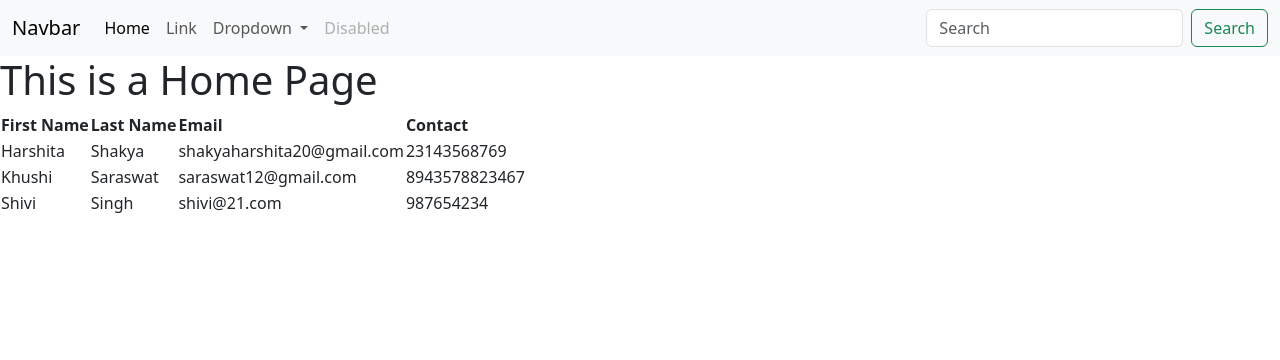
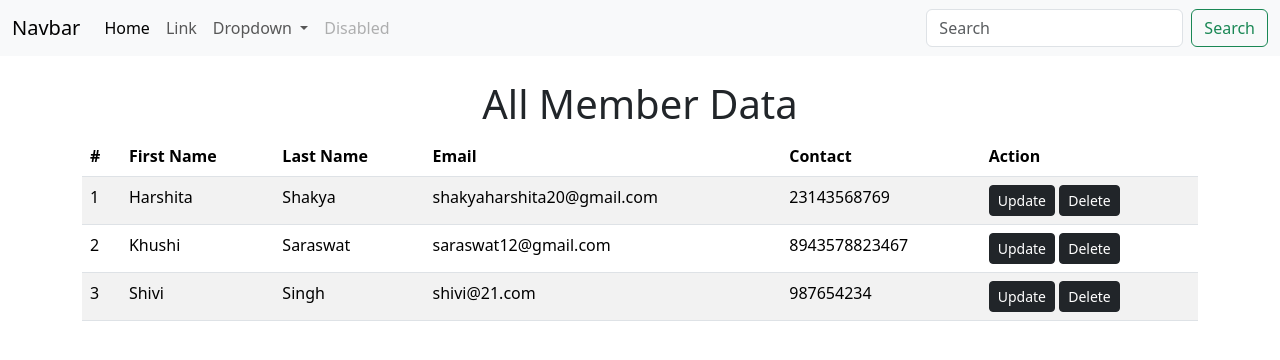
Before and after one commit to HarshitaShakya/Django-Project, a Django app: page / in a window 1280 px wide. Shown: the top 360 px of the page. Run offline with Django 5.2, Linux system fonts and the light colour scheme; data comes from the database, SQL or seed files in the repository.

Commit message:
Initial commit

```diff
--- a/myproject/myapp/urls.py
+++ b/myproject/myapp/urls.py
@@ -4,4 +4,7 @@ from . import views
 
 urlpatterns = [
     path('', views.home, name='home'),
+    path('member/add/', views.add_member, name='member_add'),
+    path('member/<int:pk>/update/', views.update_member, name='member_update'),
+    path('member/<int:pk>/delete/', views.delete_member, name='member_delete'),
 ]
--- a/myproject/myapp/views.py
+++ b/myproject/myapp/views.py
@@ -1,12 +1,42 @@
-from django.shortcuts import render
+from django.shortcuts import render, redirect, get_object_or_404
 
 from .models import Member
 
 # Create your views here.
 def home(request):
-    # Fetch all members so the template can render them in a table.
     members = Member.objects.all()
+    return render(request, 'home.html', {
+        'members': members,
+    })
 
-    return render(request, 'home.html', {
-        'all': members,
-    })
+
+def add_member(request):
+    if request.method == 'POST':
+        fname = request.POST.get('fname', '').strip()
+        lname = request.POST.get('lname', '').strip()
+        email = request.POST.get('email', '').strip()
+        contact = request.POST.get('contact', '').strip()
+        if fname and lname and email and contact:
+            Member.objects.create(fname=fname, lname=lname, email=email, contact=contact)
+        return redirect('home')
+    return render(request, 'member_form.html', {'action': 'Add', 'member': None})
+
+
+def update_member(request, pk):
+    member = get_object_or_404(Member, pk=pk)
+    if request.method == 'POST':
+        member.fname = request.POST.get('fname', member.fname).strip()
+        member.lname = request.POST.get('lname', member.lname).strip()
+        member.email = request.POST.get('email', member.email).strip()
+        member.contact = request.POST.get('contact', member.contact)
+        member.save()
+        return redirect('home')
+    return render(request, 'member_form.html', {'action': 'Update', 'member': member})
+
+
+def delete_member(request, pk):
+    member = get_object_or_404(Member, pk=pk)
+    if request.method == 'POST':
+        member.delete()
+        return redirect('home')
+    return render(request, 'member_confirm_delete.html', {'member': member})
--- a/myproject/templates/home.html
+++ b/myproject/templates/home.html
@@ -1,30 +1,40 @@
 {% extends 'base.html' %}
 {% block body %}
 
-<h1> This is a Home Page</h1>
-<table>
+<div class="container mt-4">
+    <h1 class="mt-4 text-center">All Member Data</h1>
+
+    <table class="table table-striped mt-2" style="width:100%;">
         <thead>
             <tr>
+                <th>#</th>
                 <th>First Name</th>
                 <th>Last Name</th>
                 <th>Email</th>
                 <th>Contact</th>
+                <th>Action</th>
             </tr>
         </thead>
         <tbody>
-
-{% for item in all %}
+            {% for member in members %}
                 <tr>
-        <td>{{ item.fname }}</td>
-        <td>{{ item.lname }}</td>
-        <td>{{ item.email }}</td>
-        <td>{{ item.contact }}</td>
+                    <td>{{ forloop.counter }}</td>
+                    <td>{{ member.fname }}</td>
+                    <td>{{ member.lname }}</td>
+                    <td>{{ member.email }}</td>
+                    <td>{{ member.contact }}</td>
+                    <td>
+                        <a href="{% url 'member_update' member.id %}" class="btn btn-dark btn-sm">Update</a>
+                        <a href="{% url 'member_delete' member.id %}" class="btn btn-dark btn-sm" onclick="return confirm('Are you sure?');"> Delete</a>
+                    </td>
                 </tr>
             {% empty %}
                 <tr>
-        <td colspan="4">No members found.</td>
+                    <td colspan="6">No members found.</td>
                 </tr>
             {% endfor %}
         </tbody>
     </table>
+</div>
+
 {% endblock %}
```
Also changed, not shown: myproject/templates/member_confirm_delete.html (added, +13 -0 lines), myproject/templates/member_form.html (added, +29 -0 lines). Lines whose indentation alone changed are shown as unchanged.
